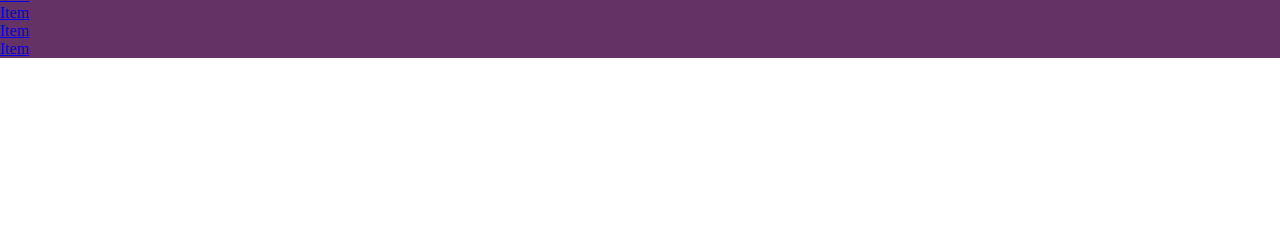
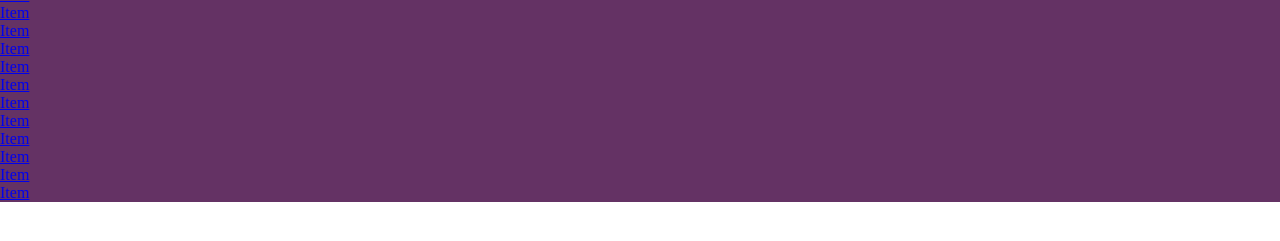
Before and after one commit to Navi-coM/Git_Project, a plain HTML site: page index.html in a window 1280 px wide. Shown: the part 41-282 px from the top of the page. Drawn offline with Linux system fonts and the light colour scheme.

Commit message:
New commit

```diff
--- a/index.html
+++ b/index.html
@@ -20,6 +20,18 @@
                 <li><a href="#">Item</a></li>
                 <li><a href="#">Item</a></li>
             </ul>
+            <ul>
+                <li><a href="#">Item</a></li>
+                <li><a href="#">Item</a></li>
+                <li><a href="#">Item</a></li>
+                <li><a href="#">Item</a></li>
+            </ul>
+            <ul>
+                <li><a href="#">Item</a></li>
+                <li><a href="#">Item</a></li>
+                <li><a href="#">Item</a></li>
+                <li><a href="#">Item</a></li>
+            </ul>
         </nav>
     </header>
     <main>
```
